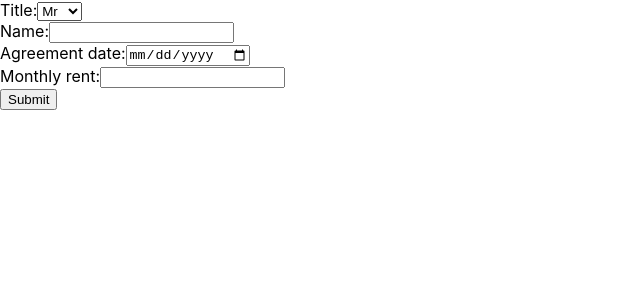
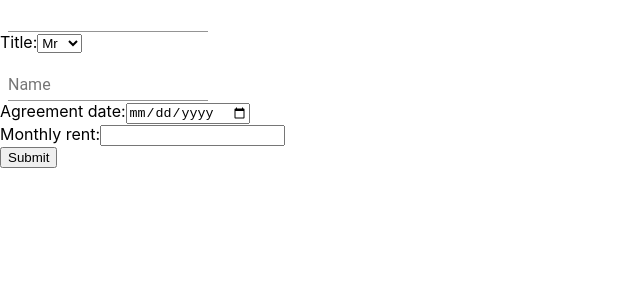
Before and after one commit to nakulnagariy/strpper-forms, a React (Create React App) app: page / in a window 1280 px wide. Shown: the top 300 px of the page, without its empty margins (0-640 px from the left). Built offline with nearby package versions, Linux system fonts and the light colour scheme.

Commit message:
material-ui added

```diff
--- a/package.json
+++ b/package.json
@@ -3,6 +3,7 @@
   "version": "0.1.0",
   "private": true,
   "dependencies": {
+    "@material-ui/core": "^3.5.1",
     "react": "^16.6.3",
     "react-dom": "^16.6.3",
     "react-redux": "^5.1.1",
--- /dev/null
+++ b/src/components/material-ui-components/input.js
@@ -0,0 +1,37 @@
+import React from 'react';
+import PropTypes from 'prop-types';
+import { withStyles } from '@material-ui/core/styles';
+import TextField from '@material-ui/core/TextField';
+
+const styles = theme => ({
+  container: {
+    display: 'flex',
+    flexWrap: 'wrap',
+  },
+  textField: {
+    marginLeft: theme.spacing.unit,
+    marginRight: theme.spacing.unit,
+    width: 200,
+  },
+});
+
+const TextFieldMargins = props => {
+  const { classes } = props;
+
+  return (
+    <div className={classes.container}>
+      <TextField
+        label={props.label}
+        id="margin-none"
+        defaultValue={props.defaultValue}
+        className={classes.textField}
+      />
+    </div>
+  );
+};
+
+TextFieldMargins.propTypes = {
+  classes: PropTypes.object.isRequired,
+};
+
+export default withStyles(styles)(TextFieldMargins);
--- a/src/components/step-1.js
+++ b/src/components/step-1.js
@@ -2,6 +2,8 @@ import React, { Component } from 'react'
 import { connect } from 'react-redux';
 import { submitStep1 } from '../actions/action';
 import PropTypes from 'prop-types';
+
+import  TextFieldMargins  from './material-ui-components/input'
 
 
 class Step1 extends Component {
@@ -36,6 +38,7 @@ class Step1 extends Component {
     render () {
         return (
             <React.Fragment>
+                <TextFieldMargins />
                 <div className="input-group">
                     <label htmlFor="ownerTitle">Title:</label>
                     <select name="ownerTitle" id="ownerTitle" onChange={this.handleMe}>
@@ -45,8 +48,8 @@ class Step1 extends Component {
                     </select>
                 </div>
                 <div className="input-group">
-                    <label htmlFor="ownerName">Name:</label>
-                    <input type="text" id="ownerName" name = "ownerName" onChange={this.handleMe}/>
+
+                    <TextFieldMargins id="ownerName" label = "Name" name = "ownerName" defaultValue = "" onChange={this.handleMe}/>
                 </div>
                 <div className="input-group">
                     <label htmlFor="agreementDate">Agreement date:</label>
```
Also changed, not shown: 1 other file (tests, documents, lock files or other folders).
